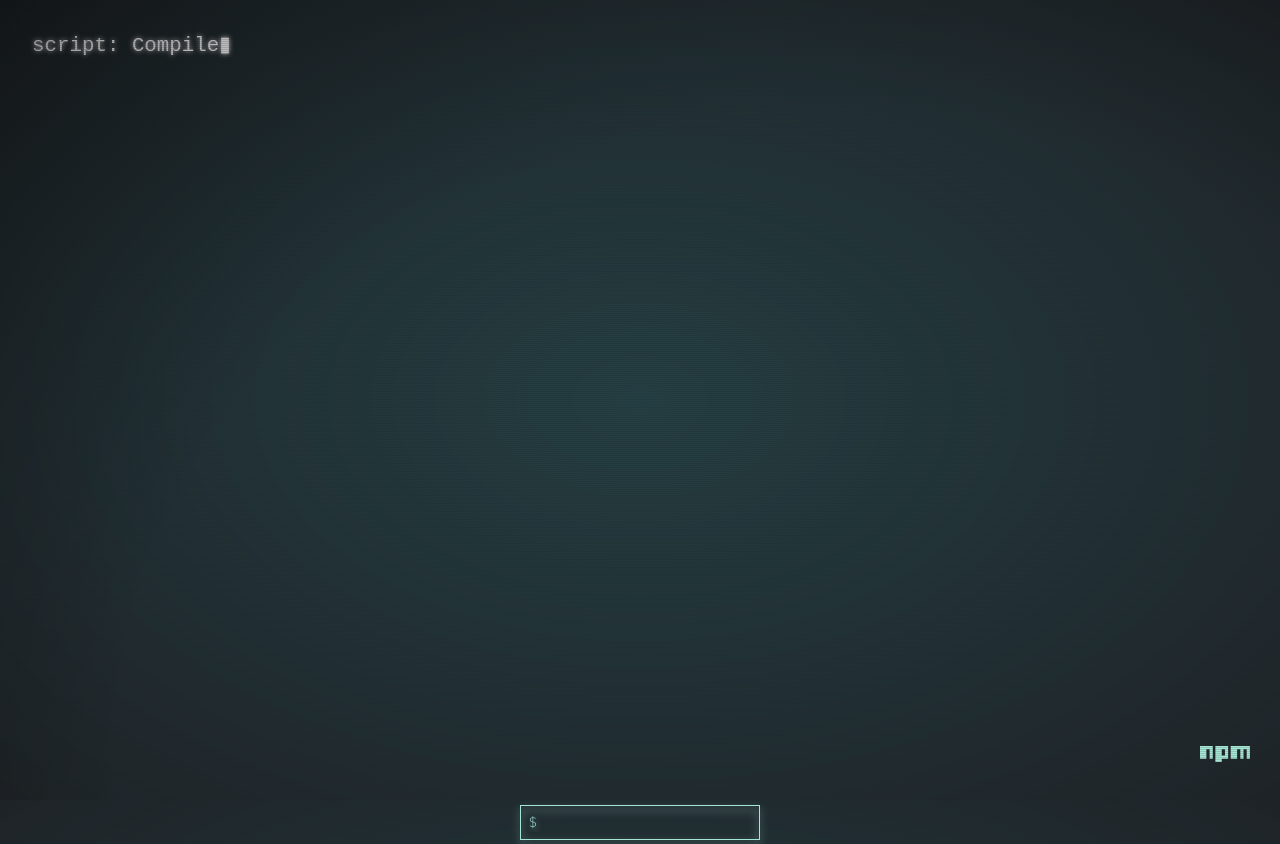
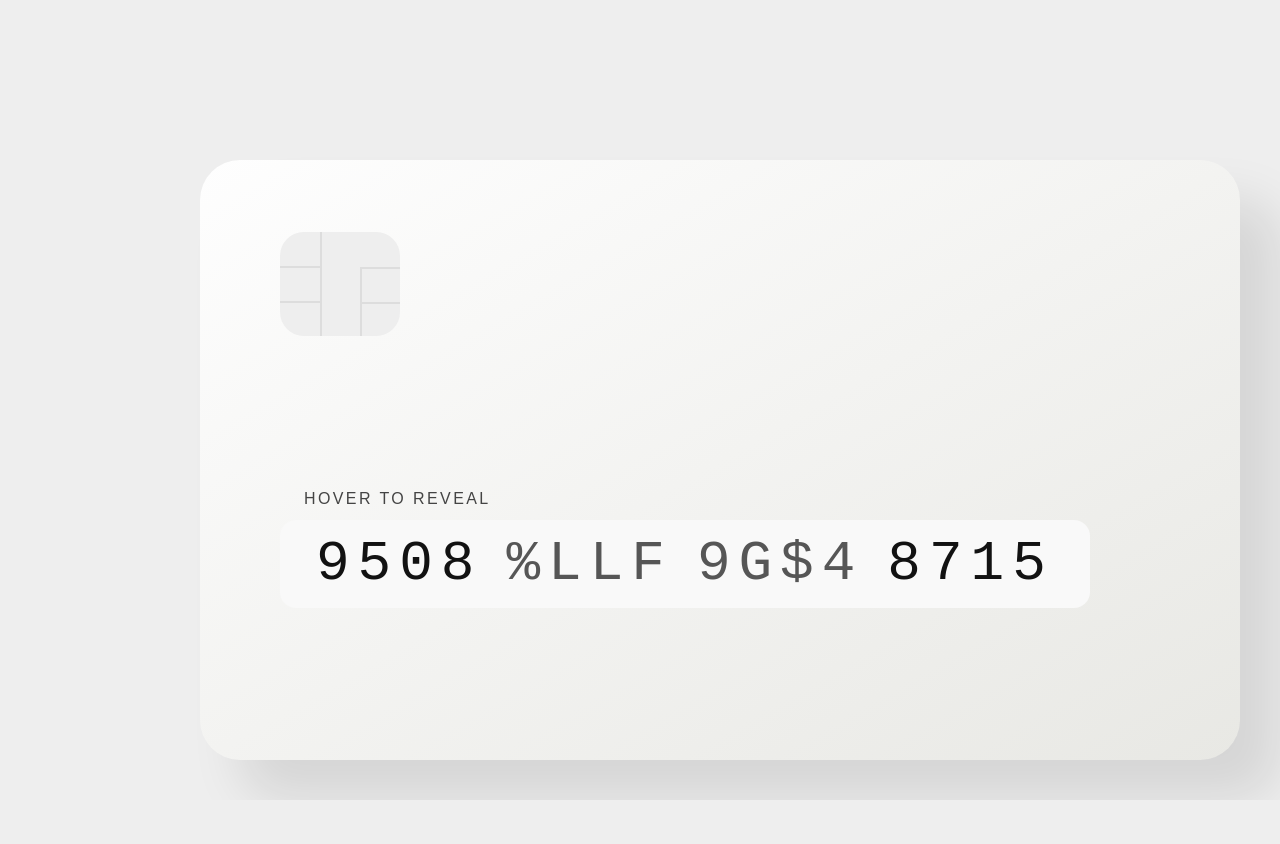
Before and after one commit to thetarnav/glitched-writer, a website built with Parcel: page dev/index.html in a window 1280 px wide. After the commit the page ends 800 px from the top, so only its background shows below. Built offline with nearby package versions, Linux system fonts and the light colour scheme.

Commit message:
endless option showcase debugging & fix

```diff
--- /dev/null
+++ b/dev/endless.scss
@@ -0,0 +1,129 @@
+*,
+*::before,
+*::after {
+	margin: 0;
+	padding: 0;
+	box-sizing: border-box;
+}
+body {
+	height: 100vh;
+	overflow: hidden;
+	background: #eee;
+}
+
+.card {
+	position: absolute;
+	top: 20vmin;
+	left: 25vmin;
+	width: 130vmin;
+	height: 75vmin;
+	background: #fefefe;
+	background-image: linear-gradient(-30deg, #e8e8e4, #fefefe);
+	border-radius: 5vmin;
+	box-shadow: 5vmin 5vmin 50px 0 rgba(black, 0.1);
+	filter: blur(0.4px);
+}
+
+.chip {
+	position: absolute;
+	top: 9vmin;
+	left: 10vmin;
+	width: 15vmin;
+	height: 13vmin;
+	background: #eee;
+	border-radius: 3vmin;
+	overflow: hidden;
+
+	div {
+		position: absolute;
+		background: #ddd;
+		&:first-child {
+			left: 33%;
+			top: 0;
+			bottom: 0;
+			width: 2px;
+		}
+		&:nth-child(2) {
+			top: 33%;
+			width: 33%;
+			height: 2px;
+		}
+		&:nth-child(3) {
+			top: 66%;
+			width: 33%;
+			height: 2px;
+		}
+		&:nth-child(4) {
+			width: calc(33% + 2px);
+			height: calc(33% + 2px);
+			right: -2px;
+			bottom: -2px;
+			background: transparent;
+			border: 2px solid #ddd;
+		}
+		&:nth-child(5) {
+			width: calc(33% + 2px);
+			height: calc(66% + 2px);
+			right: -2px;
+			bottom: -2px;
+			background: transparent;
+			border: 2px solid #ddd;
+		}
+	}
+}
+
+.number {
+	position: absolute;
+	top: 60%;
+	left: 10vmin;
+	display: flex;
+
+	font-size: 7vmin;
+	font-family: monospace;
+	color: #121212;
+
+	padding: 1.5vmin;
+	background: #f9f9f9;
+	border-radius: 2vmin;
+
+	transition: transform 0.2s;
+	&:hover {
+		transform: scale(1.05);
+	}
+
+	.group {
+		margin: 0 3vmin;
+	}
+
+	.secret {
+		span:nth-child(4) {
+			margin-right: 4vmin;
+		}
+	}
+
+	.gw-char {
+		margin-right: 1vmin;
+	}
+	span {
+		cursor: default;
+	}
+	.gw-glitched {
+		opacity: 0.7;
+	}
+}
+
+.show-info {
+	position: absolute;
+	bottom: 100%;
+	font-size: 1rem;
+	font-family: sans-serif;
+	text-transform: uppercase;
+	letter-spacing: 0.3vmin;
+	margin: 1.5vmin;
+	color: #444;
+
+	transition: opacity 0.2s;
+	&.hide {
+		opacity: 0;
+	}
+}
--- /dev/null
+++ b/dev/endless.ts
@@ -0,0 +1,30 @@
+import GlitchedWriter, { glitchWrite } from '../src'
+
+const numbers = []
+
+for (let i = 0; i < 16; i++) {
+	numbers.push(Math.floor(Math.random() * 10))
+}
+
+glitchWrite(numbers.splice(0, 4).join(''), '#group-one', 'encrypted')
+
+glitchWrite(numbers.splice(0, 4).join(''), '#group-two', 'encrypted')
+
+const secretWriter = new GlitchedWriter('#secret', 'encrypted'),
+	numbersEl = document.querySelector('.number'),
+	infoEl = document.querySelector('.show-info')
+
+hide()
+
+numbersEl.addEventListener('mouseenter', () => {
+	secretWriter.options.endless = false
+	infoEl.classList.add('hide')
+})
+
+numbersEl.addEventListener('mouseleave', hide)
+
+function hide() {
+	secretWriter.options.endless = true
+	secretWriter.write(numbers.join(''))
+	infoEl.classList.remove('hide')
+}
--- a/dev/index.html
+++ b/dev/index.html
@@ -6,33 +6,29 @@
 	<link
 		href="https://fonts.googleapis.com/css?family=M+PLUS+1p:300,400|Open+Sans:300,400&amp;display=swap&amp;subset=japanese,latin-ext"
 		rel="stylesheet" />
-	<link href="style.scss" rel="stylesheet" />
-	<!-- <script defer src="./script.ts"></script> -->
-	<link href="terminal.scss" rel="stylesheet" />
-	<script defer src="./terminal.ts"></script>
+	<link href="endless.scss" rel="stylesheet" />
+	<script defer src="./endless.ts"></script>
 </head>
 
 <body>
-	<div class="links">
-		<a href="https://www.npmjs.com/package/glitched-writer"><svg id="npm" version="1.1"
-				xmlns="http://www.w3.org/2000/svg" xmlns:xlink="http://www.w3.org/1999/xlink" x="0px" y="0px"
-				viewbox="0 0 780 250" style="enable-background: new 0 0 780 250" xml:space="preserve">
-				<path class="st0"
-					d="M240,250h100v-50h100V0H240V250z M340,50h50v100h-50V50z M480,0v200h100V50h50v150h50V50h50v150h50V0H480z					M0,200h100V50h50v150h50V0H0V200z">
-				</path>
-			</svg></a>
-	</div>
-	<div class="log" id="logs">
-		<p>Welcome</p>
-	</div>
-	<div class="text" id="glitch_this">Welcome</div>
-	<input class="input" id="input" placeholder="$" autocomplete="off" disabled />
-	<div class="input--shadow"></div>
-
-	<div class="wrapper">
-		<pre><output id="output"></output>
-	<!-- <div><span class="incentive">$></span><input type="text"/></div> -->
-	</pre>
+	<div class="card">
+		<div class="chip">
+			<div></div>
+			<div></div>
+			<div></div>
+			<div></div>
+			<div></div>
+		</div>
+		<div class="number">
+			<div class="show-info">Hover to reveal</div>
+			<div class="group" id="group-one"><span class="gw-char">0</span><span class="gw-char">0</span><span
+					class="gw-char">0</span><span class="gw-char">0</span></div>
+			<div class="secret" id="secret"><span class="gw-char">0</span><span class="gw-char">0</span><span
+					class="gw-char">0</span><span class="gw-char">0</span><span class="gw-char">0</span><span
+					class="gw-char">0</span><span class="gw-char">0</span><span class="gw-char">0</span></div>
+			<div class="group" id="group-two"><span class="gw-char">0</span><span class="gw-char">0</span><span
+					class="gw-char">0</span><span class="gw-char">0</span></div>
+		</div>
 	</div>
 </body>
 
```
Also changed, not shown: 1 other file.
